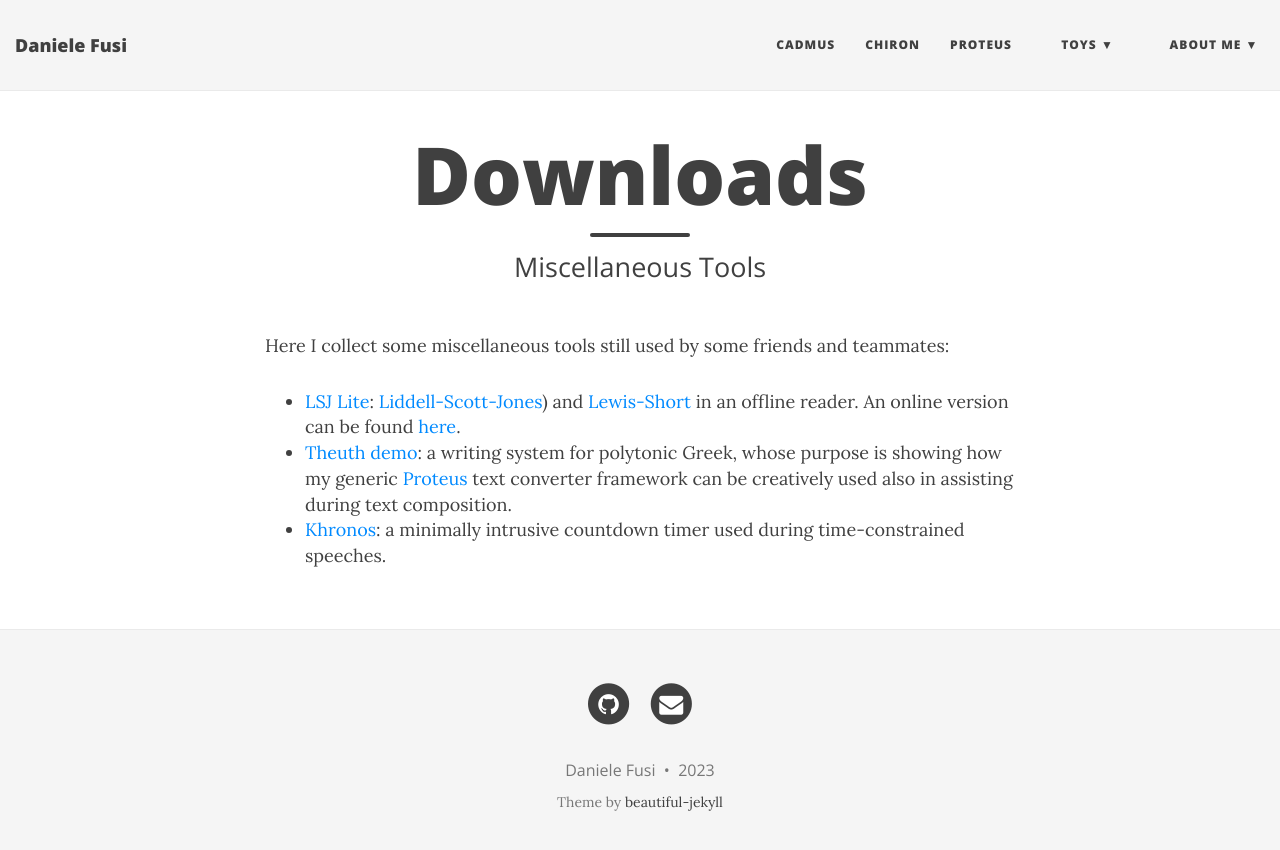
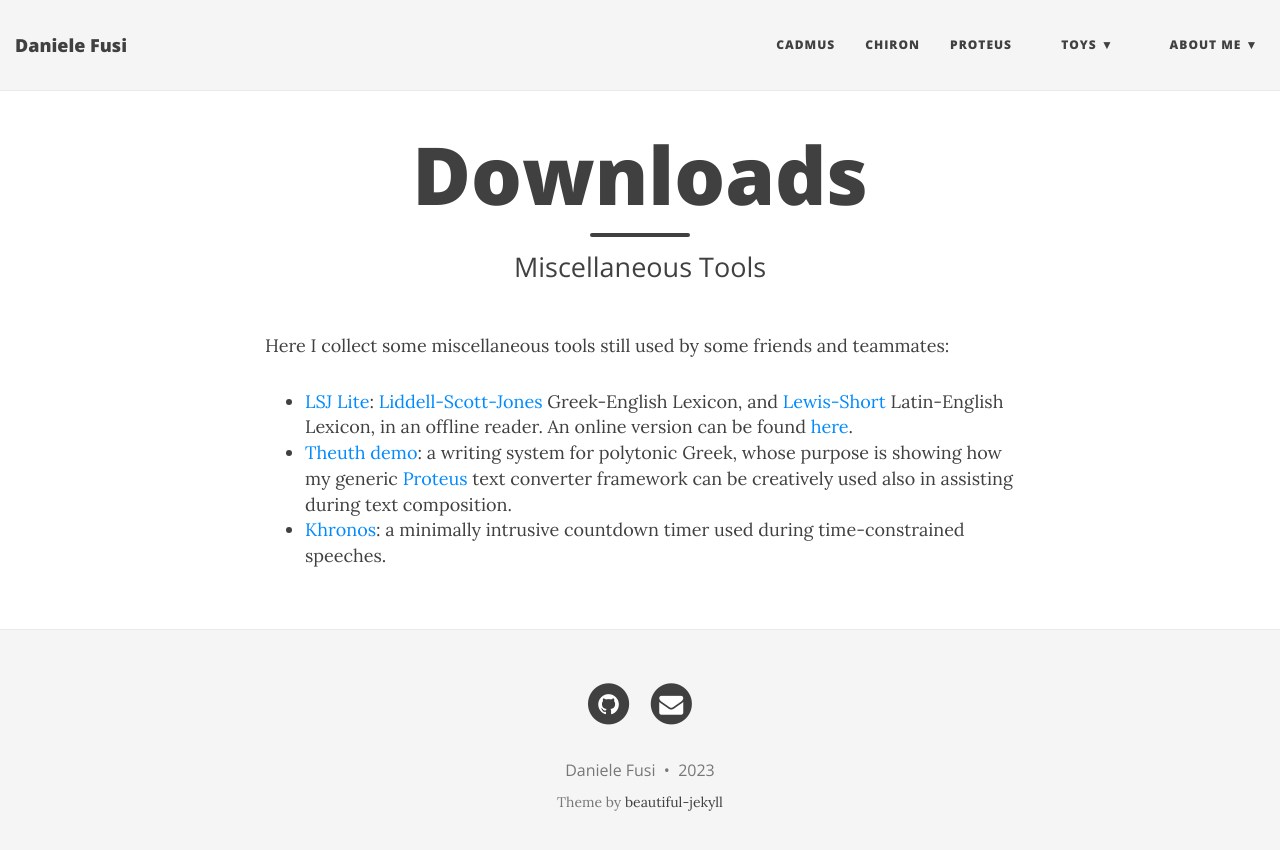
Before and after one commit to Myrmex/overview, a Jekyll site: the page built from downloads.md, in a window 1280 px wide. Shown: the top 850 px of the page. Built offline with Jekyll 4.4.1, drawn with Linux system fonts in a browser that asks for light colours; nearby versions of some CDN libraries.

Commit message:
Update downloads.md

```diff
--- a/downloads.md
+++ b/downloads.md
@@ -6,6 +6,6 @@ subtitle: Miscellaneous Tools
 
 Here I collect some miscellaneous tools still used by some friends and teammates:
 
-- [LSJ Lite](lsj/lsjlite.md): [Liddell-Scott-Jones](https://en.wikipedia.org/wiki/A_Greek%E2%80%93English_Lexicon)) and [Lewis-Short](https://en.wikipedia.org/wiki/A_Latin_Dictionary</a>) in an offline reader. An online version can be found [here](lsj.fusi-soft.com).
+- [LSJ Lite](lsj/lsjlite.md): [Liddell-Scott-Jones](https://en.wikipedia.org/wiki/A_Greek%E2%80%93English_Lexicon) Greek-English Lexicon, and [Lewis-Short](https://en.wikipedia.org/wiki/A_Latin_Dictionary</a>) Latin-English Lexicon, in an offline reader. An online version can be found [here](lsj.fusi-soft.com).
 - [Theuth demo](theuth/theuth.md): a writing system for polytonic Greek, whose purpose is showing how my generic [Proteus](proteus.md) text converter framework can be creatively used also in assisting during text composition.
 - [Khronos](khronos/khronos.md): a minimally intrusive countdown timer used during time-constrained speeches.
```
